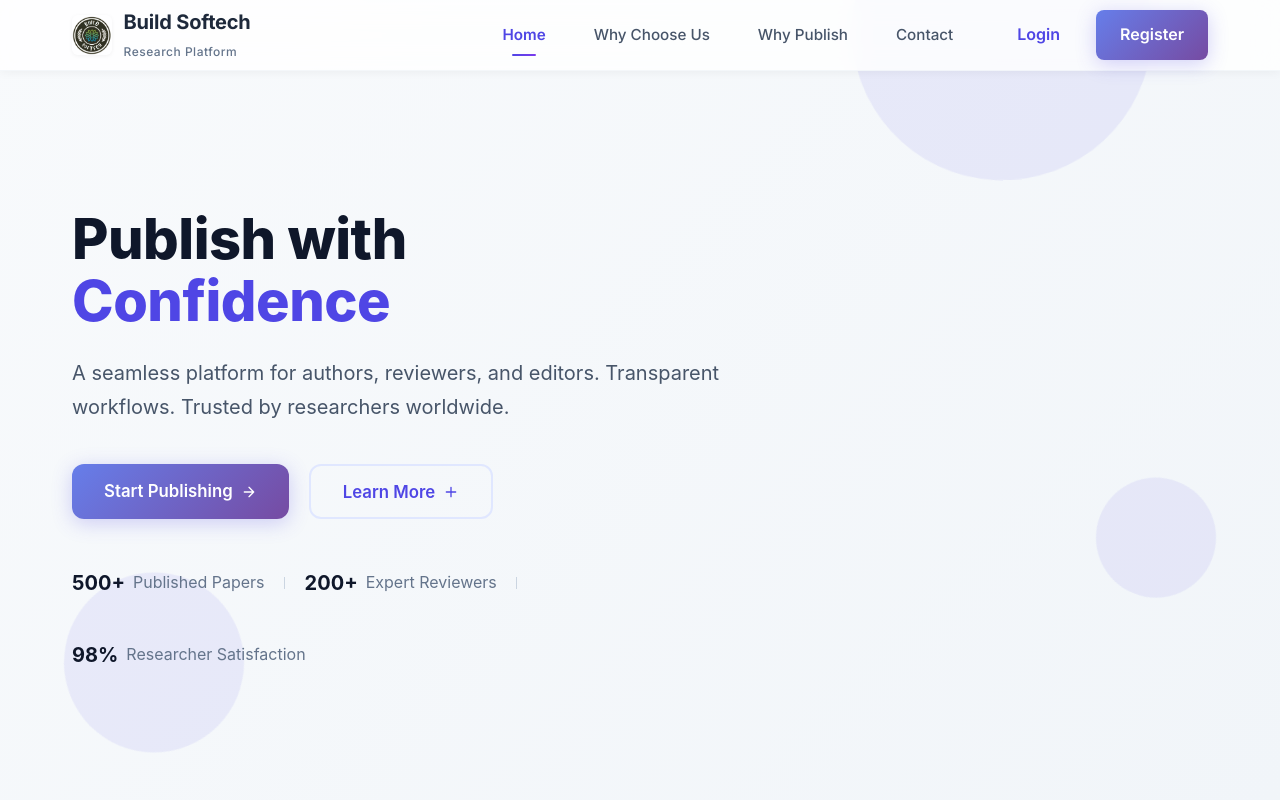
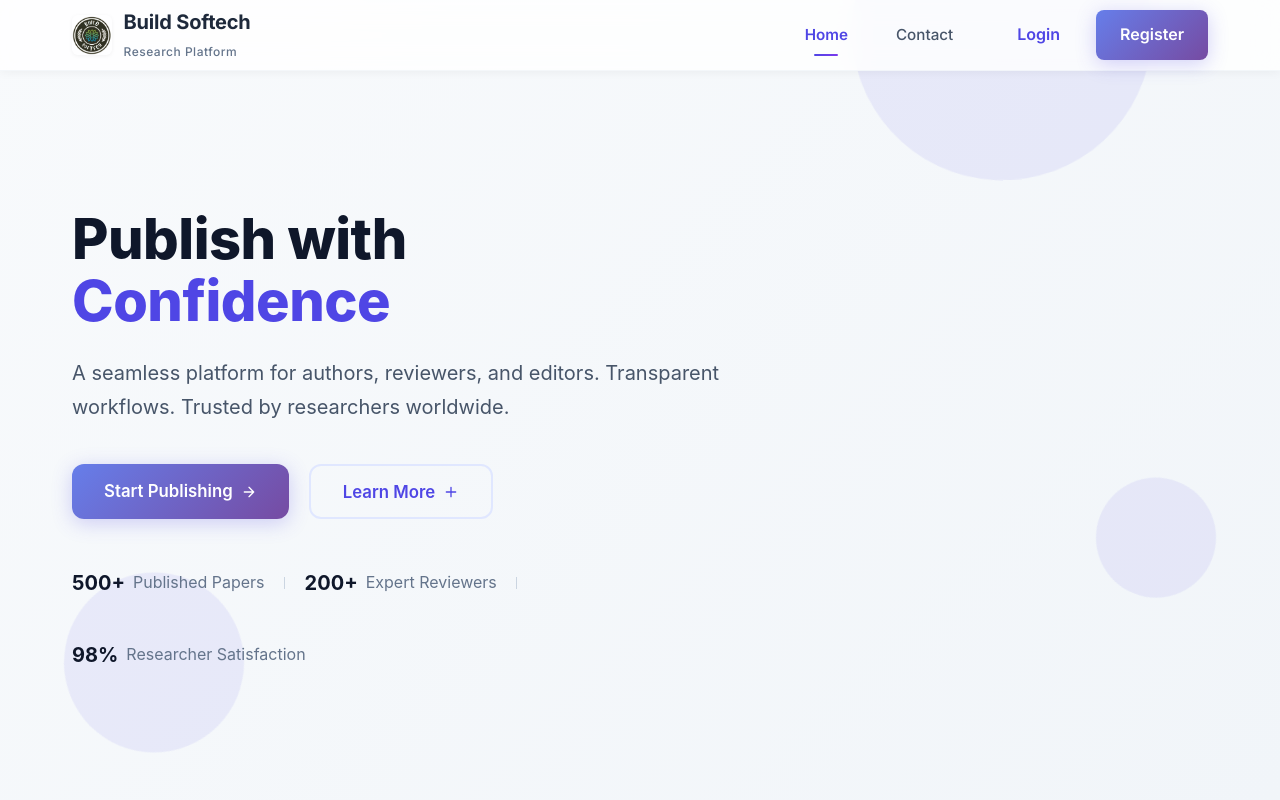
Before and after one commit to nawazkhan060/research, a React (Create React App) app: page / in a window 1280 px wide. Shown: the top 800 px of the page. Built offline with nearby package versions, Linux system fonts and the light colour scheme.

Commit message:
Update Header.jsx

```diff
--- a/src/components/Header.jsx
+++ b/src/components/Header.jsx
@@ -55,8 +55,6 @@ const Header = () => {
 
   const navItems = [
     { href: '#home', label: 'Home' },
-    { href: '#why-choose-us', label: 'Why Choose Us' },
-    { href: '#why-publish', label: 'Why Publish' },
     { href: '#contact', label: 'Contact' },
   ];
 
```
